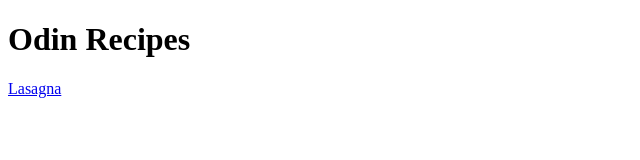
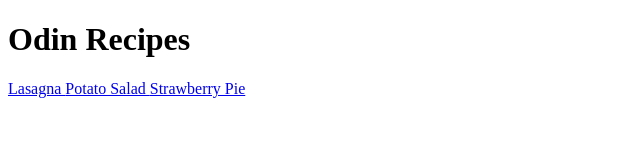
Before and after one commit to A4RO/odin-recipes, a plain HTML site: page index.html in a window 1280 px wide. Shown: the whole page, without its empty margins (0-640 px from the left). Drawn offline with Linux system fonts and the light colour scheme.

Commit message:
Add links to potato-salad.html and strawberry-pie.html on index.html

```diff
--- a/index.html
+++ b/index.html
@@ -8,5 +8,7 @@
     <body>
         <h1> Odin Recipes </h1>
         <a href="../recipes/lasagna.html"> Lasagna </a>
+        <a href="../recipes/potato-salad.html"> Potato Salad </a>
+        <a href="../recipes/strawberry-pie.html"> Strawberry Pie </a>
     </body>
 </html>
```
